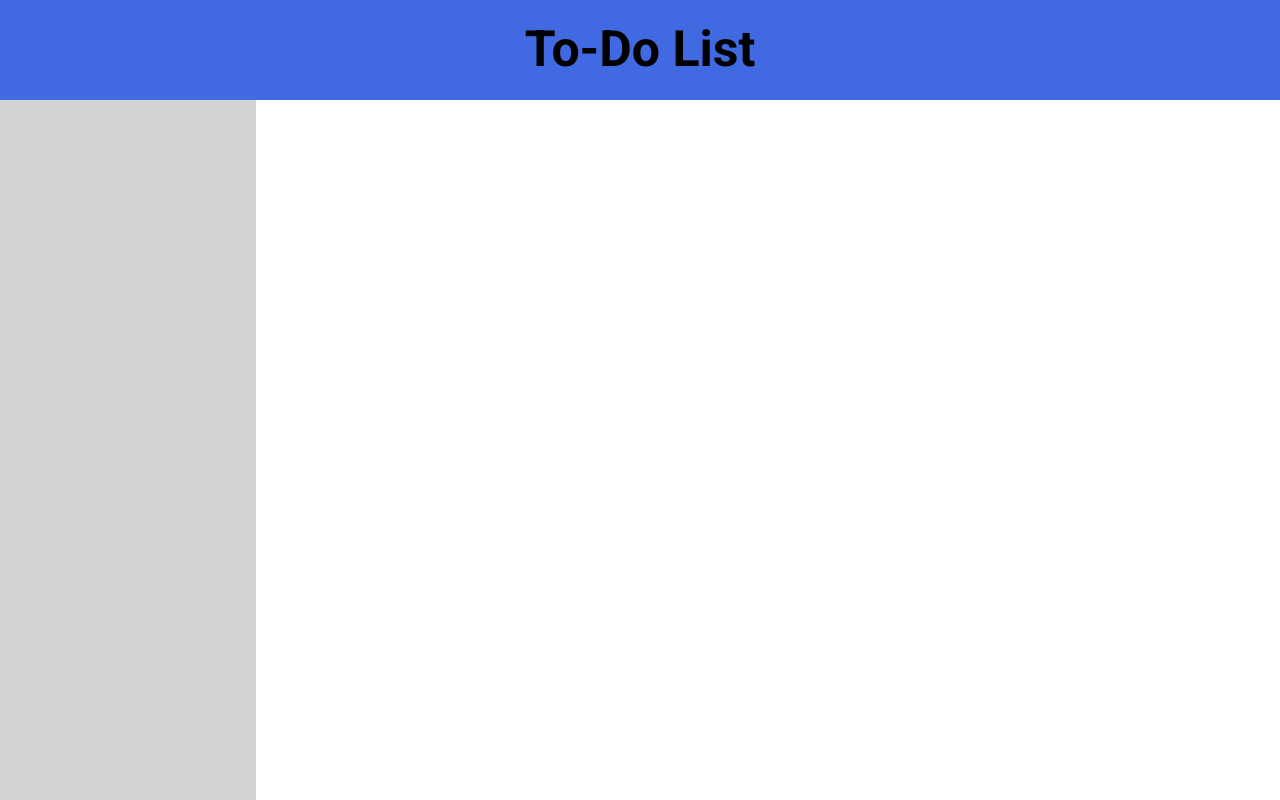
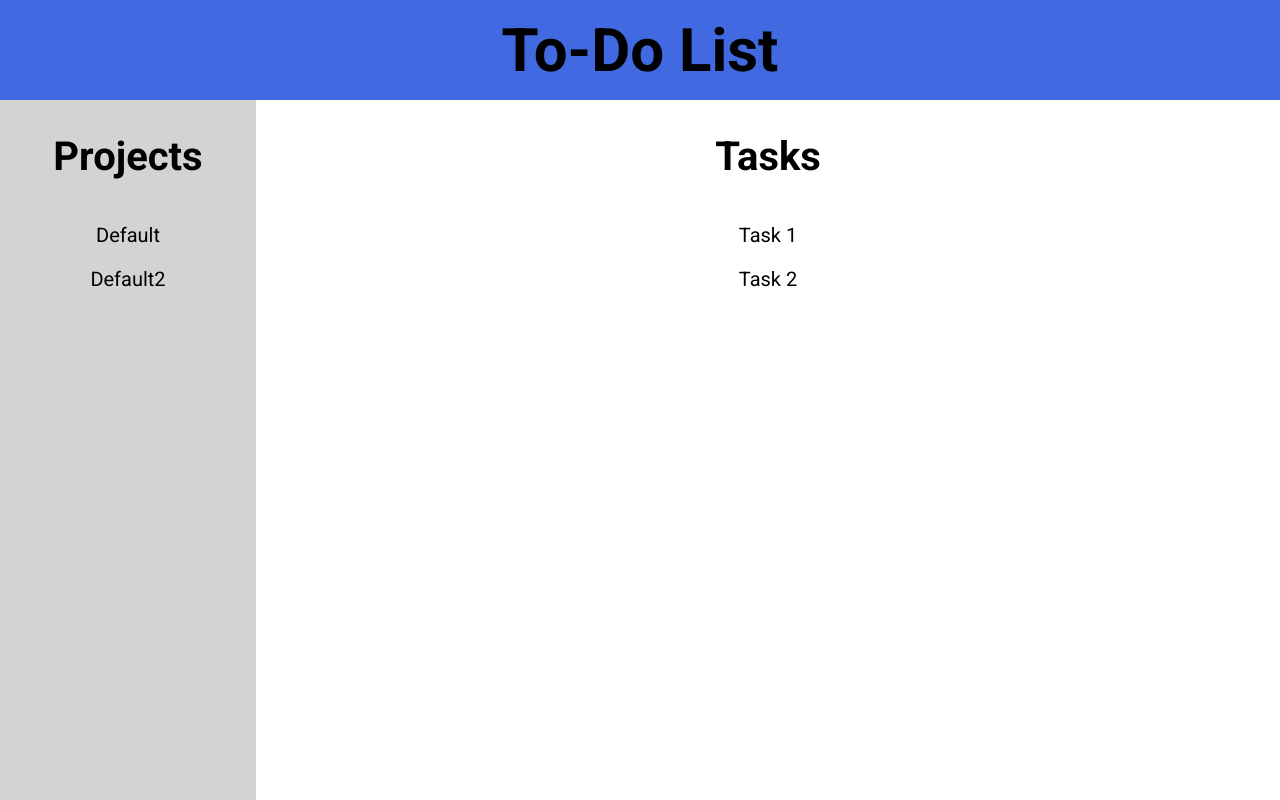
Before and after one commit to Dallair220/todo-list, a website built with webpack: page dist/index.html in a window 1280 px wide. Built offline with nearby package versions, Linux system fonts and the light colour scheme.

Commit message:
Add projectLoader.js and taskLoader.js, for UI

```diff
--- a/src/index.js
+++ b/src/index.js
@@ -3,6 +3,8 @@ import { format } from 'date-fns';
 import './style.css';
 import task from './task';
 import project from './project';
+import projectSidebarLoader from './projectLoader';
+import contentTaskLoader from './taskLoader';
 
 const todayDate = format(new Date(), 'dd/MM/yyyy');
 
@@ -10,6 +12,7 @@ const p1 = project('Default');
 const t1 = task('Task 1', 'Description', todayDate);
 const t2 = task('Task 2', 'Description', todayDate);
 const t3 = task('Task 3', 'Description', todayDate);
+const p2 = project('Default2');
 
 p1.addTask(t1);
 p1.addTask(t2);
@@ -17,4 +20,8 @@ p1.addTask(t3);
 
 p1.removeTask(t3);
 
-console.log(p1);
+const projectList = [p1, p2];
+projectSidebarLoader(projectList);
+
+console.log(t1);
+contentTaskLoader(p1);
--- /dev/null
+++ b/src/projectLoader.js
@@ -0,0 +1,12 @@
+function addProjectToSidebar(project) {
+  const ul = document.querySelector('.projects');
+  const li = document.createElement('li');
+  li.textContent = project.title;
+  ul.appendChild(li);
+}
+
+export default function projectSidebarLoader(projects) {
+  projects.forEach((project) => {
+    addProjectToSidebar(project);
+  });
+}
--- a/src/style.css
+++ b/src/style.css
@@ -17,8 +17,8 @@ body {
 
 h1 {
   text-align: center;
-  font-size: 50px;
-  margin: 20px;
+  font-size: 60px;
+  margin: 15px;
 }
 
 .header {
@@ -34,3 +34,27 @@ h1 {
 .content {
   grid-area: content;
 }
+
+h2 {
+  font-size: 40px;
+  text-align: center;
+}
+
+ul {
+  list-style-type: none;
+  font-size: 20px;
+  text-align: center;
+  padding: 0;
+}
+
+li {
+  padding: 10px;
+}
+
+.isPriority {
+  color: red;
+}
+
+.isFinished {
+  color: green;
+}
--- a/src/task.js
+++ b/src/task.js
@@ -1,9 +1,5 @@
 export default function task(title, description, dueDate, isPriority = false) {
-  let isFinished = false;
-
-  const changeIsFinishedStatus = () => {
-    isFinished = !isFinished;
-  };
+  const isFinished = false;
 
   return {
     title,
@@ -11,6 +7,5 @@ export default function task(title, description, dueDate, isPriority = false) {
     dueDate,
     isPriority,
     isFinished,
-    changeIsFinishedStatus,
   };
 }
--- /dev/null
+++ b/src/taskLoader.js
@@ -0,0 +1,14 @@
+function addTaskToContentArea(task) {
+  const ul = document.querySelector('.tasks');
+  const li = document.createElement('li');
+  li.textContent = task.title;
+  if (task.isPriority) li.classList.add('isPriority');
+  if (task.isFinished) li.classList.add('isFinished');
+  ul.appendChild(li);
+}
+
+export default function contentTaskLoader(project) {
+  project.taskList.forEach((task) => {
+    addTaskToContentArea(task);
+  });
+}
```
Also changed, not shown: dist/index.html, dist/main.js.
